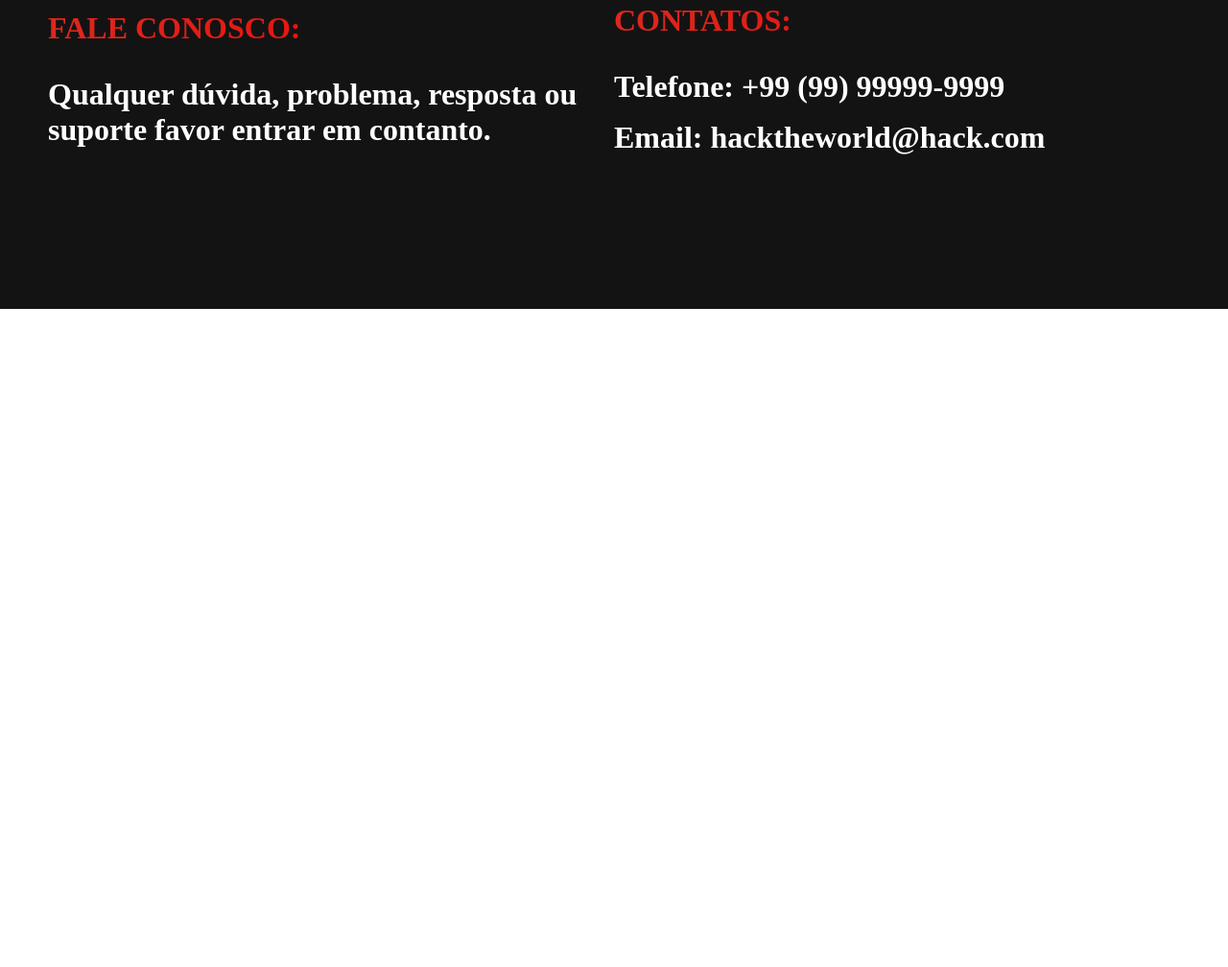
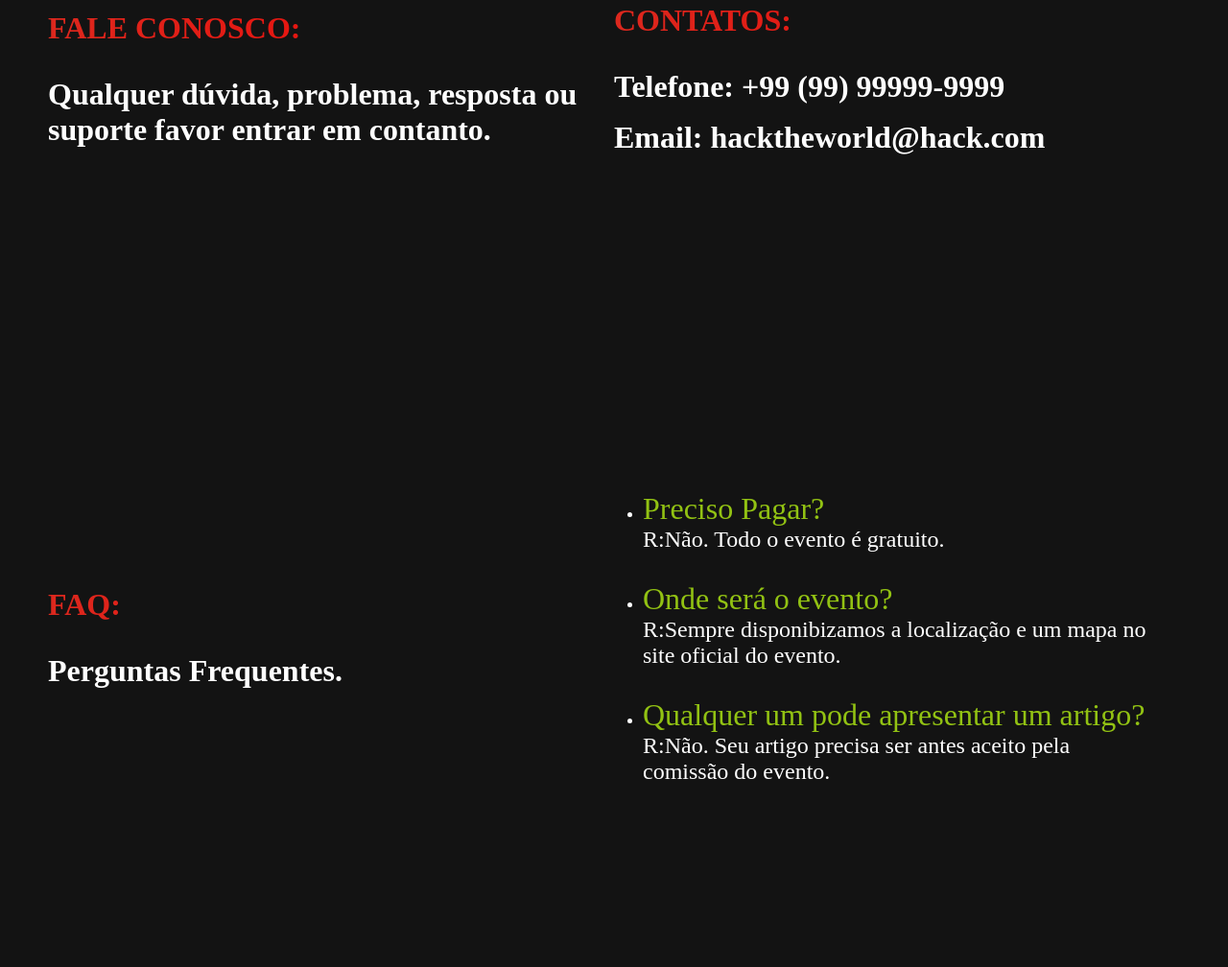
Before and after one commit to MatheusLevy/Site-Seletivo-PET, a plain HTML site: page index.html in a window 1280 px wide. Shown: the part 4925-5933 px from the top of the page at 96% size. Before the commit the page ends 5247 px from the top, so only its background shows below. Drawn offline with nearby package versions, Linux system fonts and the light colour scheme; a web font is replaced by a local one.

Commit message:
Seção FAQ finalizada

```diff
--- /dev/null
+++ b/_css/faq.css
@@ -0,0 +1,34 @@
+
+.main__container__FAQ{
+    display: flex;
+    flex-direction: column;
+    align-items: center;
+    justify-content: center;
+    margin: 0 auto;
+    z-index: 1;
+    width: 100%;
+    max-width: 1300px;
+    padding: 0 50px;
+}
+
+#FAQ__title{
+    color: white;
+    text-align: center;
+    justify-content: center;
+    margin: 4rem auto;
+    font-size: 2rem;
+}
+
+.FAQ__ask{
+    font-size: 2rem;
+    color: rgb(146, 194, 19);;
+}
+
+.FAQ__answer{
+    font-size: 1.5rem;
+
+}
+
+.FAQ__content{
+    margin: 30px;
+}
--- a/index.html
+++ b/index.html
@@ -13,6 +13,7 @@
     <link rel="stylesheet" href="_css/cronograma.css">
     <link rel="stylesheet" href="_css/submission.css">
     <link rel="stylesheet" href="_css/sign-up.css">
+    <link rel="stylesheet" href="/_css/faq.css">
     <link rel="preconnect" href="https://fonts.gstatic.com">
     <link href="https://fonts.googleapis.com/css2?family=DotGothic16&family=Montserrat&display=swap" rel="stylesheet">
     <link href="https://fonts.googleapis.com/css2?family=Open+Sans:wght@300&display=swap" rel="stylesheet">
@@ -185,6 +186,40 @@
             </div>
         </div>
     </div>
+
+    <!--Seção   FAQ -->
+
+    <div class="main">
+        <div class="main__container">
+            <div class="main__content">
+                <h1>FAQ:</h1>
+                <p>Perguntas Frequentes.</p>
+            </div>
+            <div class="main__content">
+                <ul>
+                    <div class="FAQ__content">
+                        <li>
+                            <span class="FAQ__ask">Preciso Pagar?</span>
+                        </li>
+                        <span class="FAQ__answer">R:Não. Todo o evento é gratuito.</span>
+                    </div>
+                    <div class="FAQ__content">
+                        <li>
+                            <span class="FAQ__ask">Onde será o evento?</span>
+                        </li>
+                        <span class="FAQ__answer">R:Sempre disponibizamos a localização e um mapa no site oficial do evento.</span>
+                    </div>
+                    <div class="FAQ__content">
+                        <li>
+                            <span class="FAQ__ask">Qualquer um pode apresentar um artigo?</span>
+                        </li>
+                        <span class="FAQ__answer">R:Não. Seu artigo precisa ser antes aceito pela comissão do evento.</span>
+                    </div>
+                </ul>
+            </div>
+        </div>
+    </div>
+
     <script src="JavaScript/menu.js"></script>
 </body>
 </html>
```
Also changed, not shown: README.txt.
